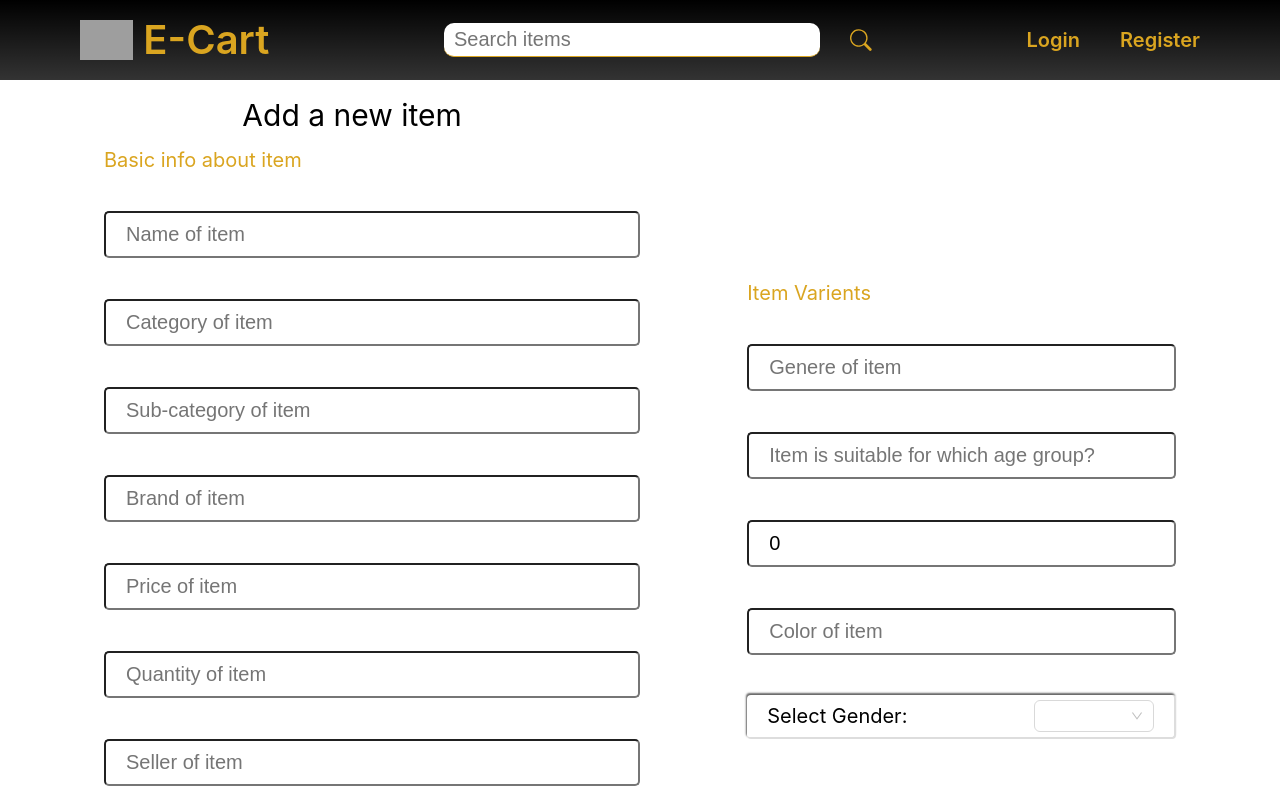
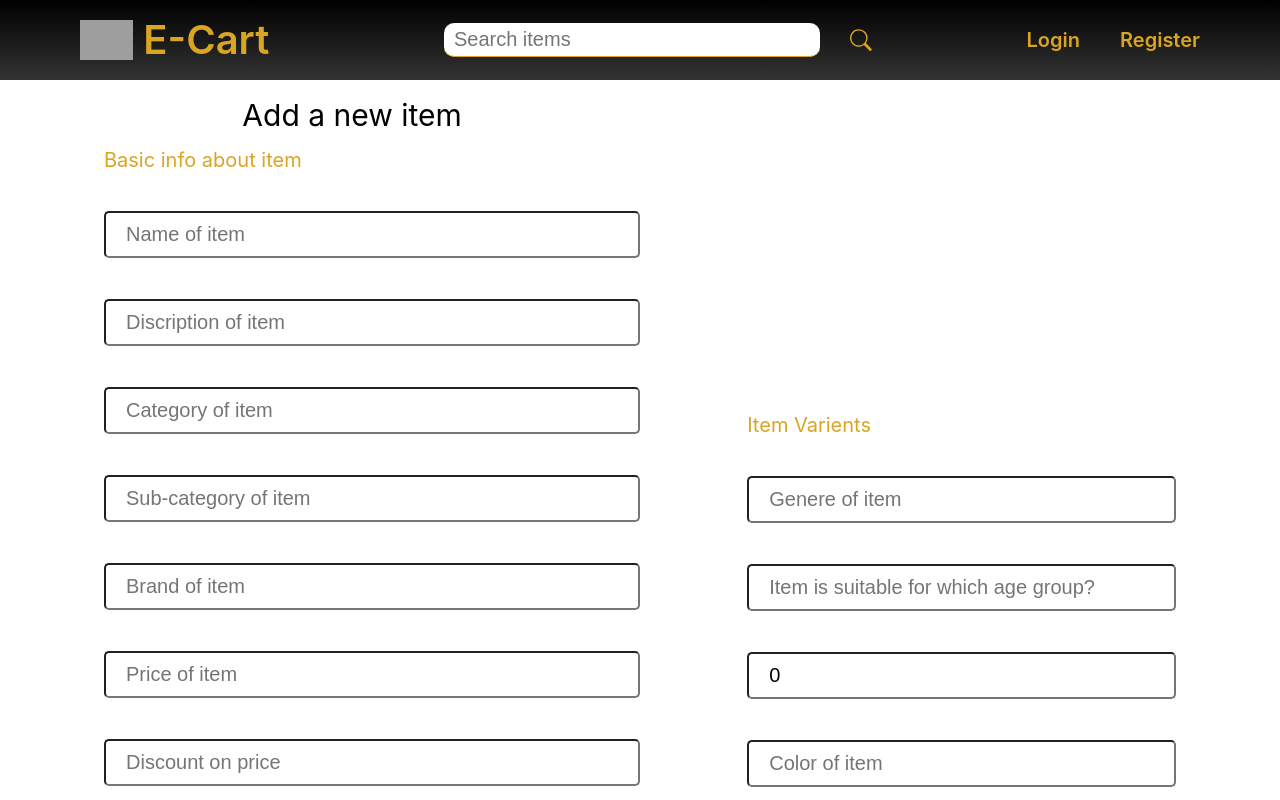
Before and after one commit to ILAroy-611/E-Cart, a React (Create React App) app in the folder shopping-cart/: page /admin/item/1 in a window 1280 px wide. Shown: the top 800 px of the page. Built offline with nearby package versions, Linux system fonts and the light colour scheme; grey boxes are pictures that could not be loaded.

Commit message:
edit item and delete item completed

```diff
--- a/shopping-cart/src/Components/card/ItemCard.js
+++ b/shopping-cart/src/Components/card/ItemCard.js
@@ -3,11 +3,20 @@ import { Link, NavLink, useNavigate } from "react-router-dom";
 import ActionButton from "../button/ActionButton";
 // import useAdminPriv from "../../Hooks/useAdminPriv";
 import "./itemcard.css";
+import useAdminPriv from "../../Hooks/useAdminPriv";
 
 const { Meta } = Card;
 
 function ItemCard({ itemDetail }) {
-console.log(itemDetail);
+// console.log(itemDetail);
+const {deleteItem}= useAdminPriv();
+
+const handleDeleteItem= async()=>{
+  let isItemDeleted= await deleteItem(itemDetail._id)
+  if(isItemDeleted){
+    window.location.reload();
+  }
+}
   return (
     <div>
       <Card
@@ -33,7 +42,7 @@ console.log(itemDetail);
         <Link to="/admin/item/edit" state= {itemDetail}>
           <ActionButton Action="Edit" />
         </Link>
-        <ActionButton Action="Delete" />
+        <ActionButton Action="Delete" onCLick={handleDeleteItem}/>
       </Card>
     </div>
   );
--- a/shopping-cart/src/Hooks/useAdminPriv.js
+++ b/shopping-cart/src/Hooks/useAdminPriv.js
@@ -11,7 +11,6 @@ function useAdminPriv() {
       items: [itemInfo],
     };
     try {
-      console.log(JSON.stringify(body));
       const response = await instance.post(`admin/add`, JSON.stringify(body), {
         headers: {
           Authorization: `${localStorage.getItem("token")}`,
@@ -34,17 +33,56 @@ function useAdminPriv() {
           Authorization: `${localStorage.getItem("token")}`,
         },
       });
-      setItems(response.data.products)
+      setItems(response.data.products);
     } catch (error) {
       console.log(error);
     }
   }
 
-  async function editItem(){
-
+  //to edit an item's details
+  async function editItem(itemInfo) {
+    console.log(itemInfo);
+    let isItemUpdated = false;
+    let body = {
+      item: itemInfo,
+    };
+    try {
+      await instance.put(`admin/update`, JSON.stringify(body), {
+        headers: {
+          Authorization: `${localStorage.getItem("token")}`,
+        },
+      });
+      // console.log(response)
+      isItemUpdated = true;
+    } catch (error) {
+      console.log(error);
+    }
+    return isItemUpdated;
   }
 
-  return { addItems, items, getAllItemsAdmin, editItem };
+  //to delete an item from database-
+  async function deleteItem(itemID) {
+    let isItemDeleted= false;
+    let body = {
+      item: {
+        id: itemID,
+      },
+    };
+    try {
+      await instance.delete(`admin/delete`, {
+        headers: {
+          authorization: `${localStorage.getItem("token")}`,
+        },
+        data: JSON.stringify(body),
+      });
+      isItemDeleted=true;
+    } catch (error) {
+      console.log(error);
+    }
+    return isItemDeleted
+  }
+
+  return { addItems, items, getAllItemsAdmin, editItem, deleteItem };
 }
 
 export default useAdminPriv;
--- a/shopping-cart/src/Pages/admin/item/AddItem.js
+++ b/shopping-cart/src/Pages/admin/item/AddItem.js
@@ -15,34 +15,35 @@ import { useNavigate, useLocation } from "react-router-dom";
 import { Skeleton } from "antd";
 import "./additem.css";
 
-
 function AddItem() {
-
-  const { addItems, product } = useAdminPriv();
+  const { addItems,editItem } = useAdminPriv();
   const [editModeOn, setEditModeOn] = useState(false);
   const [loading, setLoading] = useState(true);
   const { mode } = useParams();
   const navigate = useNavigate();
   const location = useLocation();
 
-  const initialValues=getInitialValues(location.state);
+  const initialValues = getInitialValues(location.state);
+  // console.log(location.state)
 
   const formik = useFormik({
     initialValues: initialValues,
     onSubmit: async (values) => {
+      let addFunc = async () => {
         try {
           let itemAdded = await addItems({
             category: values.category,
             subCatogery: values.subCatogery,
             name: values.name,
+            discription: values.discription,
             image: values.image,
             price: values.price,
+            discount: values.discount,
             brand: values.brand,
             stars: values.stars,
             seller: values.seller,
             quantity: values.quantity,
             soldCount: values.soldCount,
-          discount: values.discount,
             size: values.size,
             varient: {
               gender: values.gender,
@@ -52,12 +53,46 @@ function AddItem() {
               color: values.color,
             },
           });
-        if(itemAdded){
-          navigate(`/admin/items`)
+          if (itemAdded) {
+            navigate(`/admin/items`);
           }
         } catch (error) {
           console.error(error);
         }
+      };
+      let editFunc=async()=>{
+        try {
+          let isItemUpdated = await editItem({
+            id:location.state._id,
+            category: values.category,
+            subCatogery: values.subCatogery,
+            name: values.name,
+            discription: values.discription,
+            image: values.image,
+            price: values.price,
+            discount: values.discount,
+            brand: values.brand,
+            stars: values.stars,
+            seller: values.seller,
+            quantity: values.quantity,
+            soldCount: values.soldCount,
+            size: values.size,
+            varient: {
+              gender: values.gender,
+              ageGroup: values.ageGroup,
+              genere: values.genere,
+              weight: values.weight,
+              color: values.color,
+            },
+          });
+          if (isItemUpdated) {
+            navigate(`/admin/items`);
+          }
+        } catch (error) {
+          console.error(error);
+        }
+      }
+      editModeOn ? editFunc() : addFunc();
     },
   });
 
--- a/shopping-cart/src/Pages/admin/item/helper.js
+++ b/shopping-cart/src/Pages/admin/item/helper.js
@@ -5,6 +5,12 @@ export const inputOption = [
     name: "name",
     id: "cart-add-item-name",
     placeholder: "Name of item",
+  },
+  {
+    type: "text",
+    name: "discription",
+    id: "cart-add-item-discription",
+    placeholder: "Discription of item",
   },
   {
     type: "text",
@@ -32,6 +38,12 @@ export const inputOption = [
   },
   {
     type: "number",
+    name: "discount",
+    id: "cart-add-item-discount",
+    placeholder: "Discount on price",
+  },
+  {
+    type: "number",
     name: "quantity",
     id: "cart-add-item-quantity",
     placeholder: "Quantity of item",
@@ -53,6 +65,12 @@ export const inputOption = [
     name: "stars",
     id: "cart-add-item-stars",
     placeholder: "Stars of item",
+  },
+  {
+    type: "text",
+    name: "size",
+    id: "cart-add-item-size",
+    placeholder: "Size of item",
   },
 
 ];
```
Lines whose indentation alone changed are shown as unchanged.
